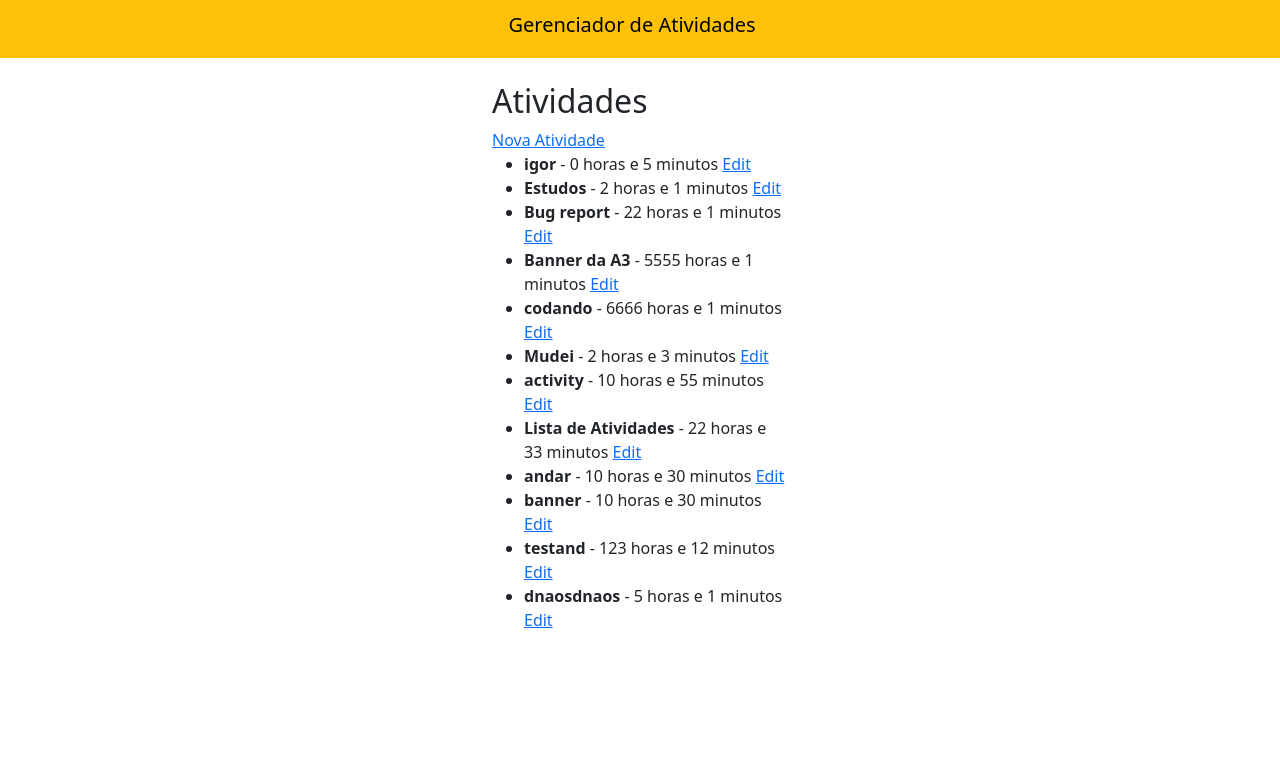
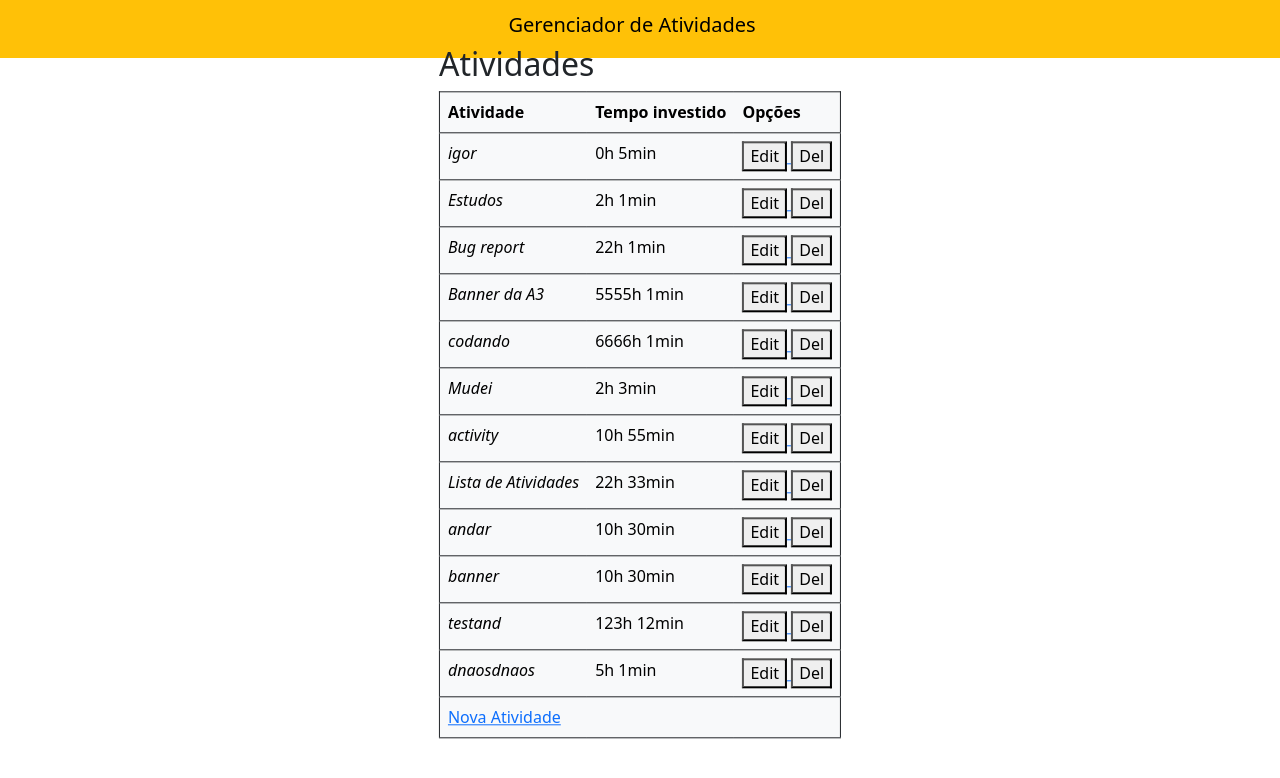
Before and after one commit to mythrillium621/Aula-Pablo, a Django app: page /activities/ in a window 1280 px wide. Shown: the top 778 px of the page. Run offline with Django 4.2, Linux system fonts and the light colour scheme; data comes from the database, SQL or seed files in the repository; both versions use the stored data as it was after the commit.

Commit message:
feat: add edit and add def

```diff
--- a/activities/models.py
+++ b/activities/models.py
@@ -3,8 +3,8 @@ from django.db import models
 class Activity(models.Model):
     id = models.AutoField(primary_key=True)
     name = models.CharField(max_length=200)
-    hours_spent = models.IntegerField()
-    minutes_spent = models.IntegerField()
+    hours_spent = models.IntegerField(default=0)
+    minutes_spent = models.IntegerField(default=0)
 
     def __str__(self):
         return self.name
--- a/activities/templates/activities/activity_list.html
+++ b/activities/templates/activities/activity_list.html
@@ -5,26 +5,34 @@
 {% block header %}Gerenciador de Atividades{% endblock %}
 
 {% block content %}
- <h2>Atividades</h2>
- <a href="{% url 'activity_new' %}">Nova Atividade</a>
- <ul>
-    {% for activity in activities %}
-      <li>
-        <strong>{{ activity.name }}</strong> - {{ activity.hours_spent }} horas e {{ activity.minutes_spent }} minutos
-        <a href="{% url 'activity_edit' activity.id %}">Edit</a>
-      </li>
-    {% endfor %}
- </ul>
+ <h2>{% block action %}Atividades{% endblock %}</h2>
+ <table class="table table-light border border-1 border-dark h-auto">
+    <thead>
+        <tr>
+            <th scope="col">Atividade</th>
+            <th scope="col">Tempo investido</th>
+            <th scope="col">Opções</th>
+        </tr>
+    </thead>
+    <tbody>
+        {% for activity in activities %}
+        <tr>
+            <td class="fst-italic">{{activity.name}}</td>
+            <td>{{activity.hours_spent}}h {{ activity.minutes_spent }}min</td>
+            <td>
+                <a href="{% url 'activity_edit' activity.id %}">
+                    <button id="add"><i class="bi bi-trash"></i>Edit</button>
+                </a>
+
+                <a href="{% url 'activity_delete' activity.id %}">
+                    <button id="add"><i class="bi bi-trash"></i>Del</button>
+                </a>
+            </td>
+        </tr>
+        {% endfor %}
+        <tr>
+            <td colspan="3"><a href="{% url 'activity_new' %}">Nova Atividade</a></td>
+        </tr>
+    </tbody>
+</table>
 {% endblock %}
-
-<!-- <table class="table table-light border border-1 border-dark">
-  <tbody>
-    {% for Item in itens %}
-    <tr>
-      <th scope="row">{{Item.item}}</th>
-      <td>{{Item.nome}}</td>
-      <td>{{Item.quantidade}}</td>
-    </tr>
-    {% endfor %}
-  </tbody>
-</table> -->
--- a/activities/templates/base.html
+++ b/activities/templates/base.html
@@ -16,8 +16,8 @@
 
     </header>
 
-      <main class="container col-7 mt-4 w-25 justify-content-center">
-        {% block content %}Conteúdo da página{% endblock %}
+      <main class="container-fluid col-7 mt-4 w-25 justify-content-center">
+        <div class="position-absolute top-50 start-50 translate-middle"> {% block content %}Conteúdo da página{% endblock %}</div>
       </main>
 
       </main>
--- a/activities/urls.py
+++ b/activities/urls.py
@@ -5,4 +5,5 @@ urlpatterns = [
     path('', views.activity_list, name='activity_list'),
     path('new/', views.activity_new, name='activity_new'),
     path('<int:id>/edit/', views.activity_edit, name='activity_edit'),
+    path('<int:id>/delete/', views.activity_delete, name='activity_delete'),
 ]
--- a/activities/views.py
+++ b/activities/views.py
@@ -1,4 +1,4 @@
-from django.shortcuts import render, redirect
+from django.shortcuts import render, redirect, reverse
 from .models import Activity
 from .forms import ActivityForm
 
@@ -8,15 +8,45 @@ def activity_list(request):
 
 def activity_edit(request, id):
     activity = Activity.objects.get(id=id)
-    form = ActivityForm(request.POST or None, instance=activity)
+    form = ActivityForm(request.POST, instance=activity)
     if form.is_valid():
         form.save()
         return redirect('activity_list')
-    return render(request, 'activities/activity_form.html', {'form': form, 'title': 'Edit Activity'})
+
+    else:
+        form = ActivityForm(instance=activity)
+
+    context = {
+        'form': form,
+        'title': 'Editar Atividade',
+        'name': activity.name,
+        'hours': activity.hours_spent,
+        'minutes': activity.minutes_spent,
+        'button': 'Salvar',
+                }
+
+    return render(request, 'activities/activity_form.html', context)
 
 def activity_new(request):
     form = ActivityForm(request.POST)
     if form.is_valid():
         form.save()
         return redirect('activity_list')
-    return render(request, 'activities/activity_form.html', {'form': form, 'title': 'New Activity'})
+
+    context = {
+        'form': form,
+        'title': 'Adicionar Atividade',
+        'button': 'Adicionar',
+    }
+    return render(request, 'activities/activity_form.html', context)
+
+def activity_delete(request, id):
+    activity = Activity.objects.get(id=id)
+
+    if request.method == 'POST':
+        activity.delete()
+        # messages.success(request, f'Atividade "{activity.name}" deletada com sucesso!')
+        return redirect('activity_list')
+
+
+    # return render(request, 'activities/activity_delete.html', context)
```
Also changed, not shown: activities/templates/activities/activity_form.html (+10 -9 lines), db.sqlite3.
